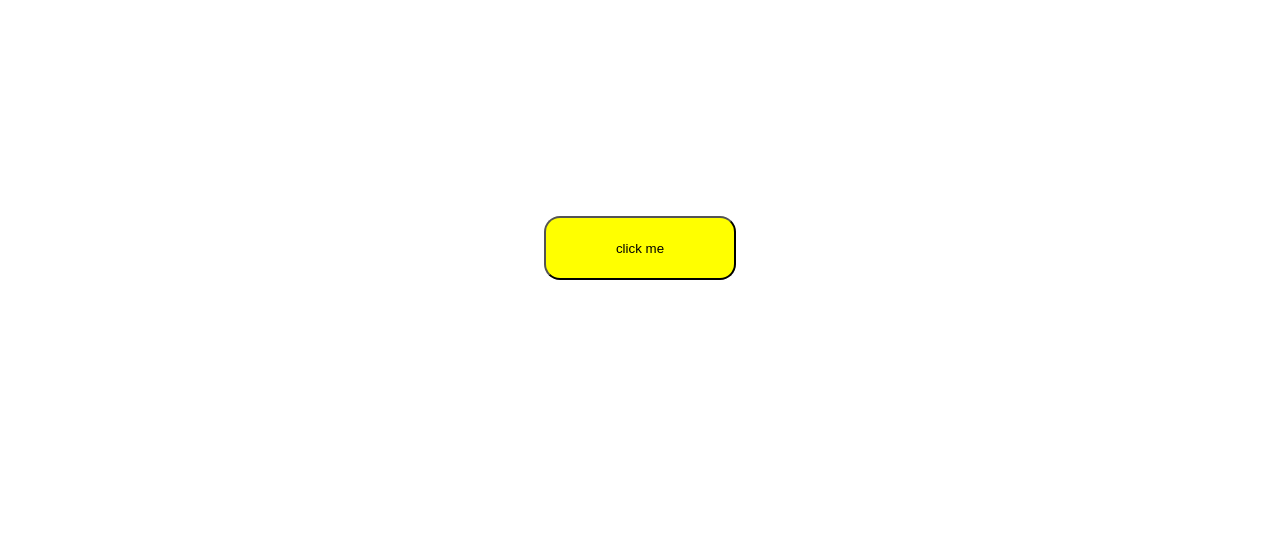
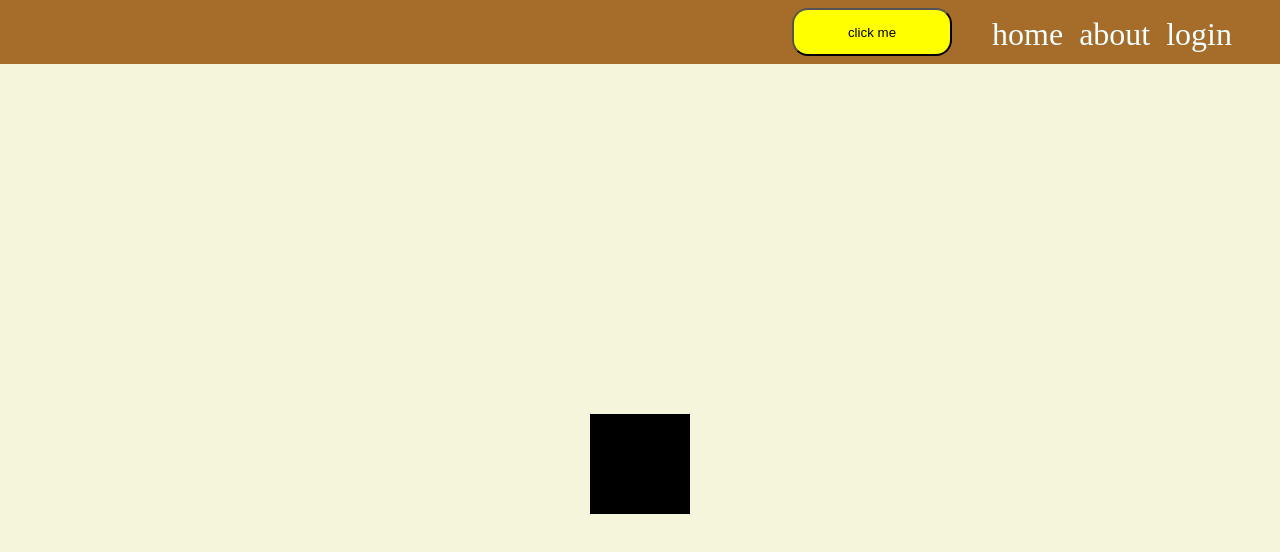
Before and after one commit to Angeltamgho87/depot, a plain HTML site: page index2.html in a window 1280 px wide. Drawn offline with Linux system fonts and the light colour scheme.

Commit message:
Je change la page index2.html

```diff
--- a/index2.html
+++ b/index2.html
@@ -1,18 +1,77 @@
+
 <!DOCTYPE html>
+<html lang="fr">
+<head>
+    <meta charset="UTF-8">
+    <meta name="viewport" content="width=device-width, initial-scale=1.0">
+    <style>
+        body {
+            background-color: beige;
 
-<html lang="en" xmlns="http://www.w3.org/1999/xhtml">
-<head>
-    <meta charset="utf-8" />
-    <title></title>
+            height: 100vh;
+            margin: 0;
+        }
+        .container {
 
- <style>
+display: flex;
 
-button {
+width: 100%;
+height: 100%;
+justify-content: center;
 
-    background-color:yellow ;
-    width:12rem;
-    height: 4rem;
-    border-radius: 1rem;
+align-items: center;
+
+        }
+
+.navigateur {
+
+width: 100%;
+height: 4rem ;
+display: flex;
+background-color: rgb(165, 108, 42);
+color: azure;
+justify-content: flex-end;
+
+
+}
+
+
+ul {
+display: flex ;
+list-style-type: none;
+margin-right: 2rem;
+}
+
+li {
+font-size: 2rem;
+
+    margin-right: 1rem;
+
+}
+
+        .cube {
+            width: 100px;
+            height: 100px;
+            background-color: black;
+            animation: rotate 5s infinite linear;
+        }
+
+        @keyframes rotate {
+            0% {
+                transform: rotateX(0) rotateY(0);
+            }
+            100% {
+                transform: rotateX(360deg) rotateY(360deg);
+            }
+        }
+
+        button {
+
+background-color:yellow ;
+width:10rem;
+height: 3rem;
+border-radius: 1rem;
+
 
 }
 
@@ -27,13 +86,18 @@ button:active{
 background-color: rgb(177, 177, 177);
 
 }
+a{
+float: left;
+align-self:center;
 
- </style>
+}
+
+
+    </style>
 </head>
 <body>
-<div style="display: flex; justify-content: center; height: 30rem; width: 100%; align-items: center;">
-    <a href="https://google.com" target="_blank"><button>click me</button> </a>
-</div>
+    <nav class="navigateur"> <a href="https://google.com" target="_blank"><button>click me</button> </a><ul><li>home</li><li>about</li><li>login</li> </ul></nav>
 
+    <div class="container"><div class="cube"></div></div>
 </body>
 </html>
```
